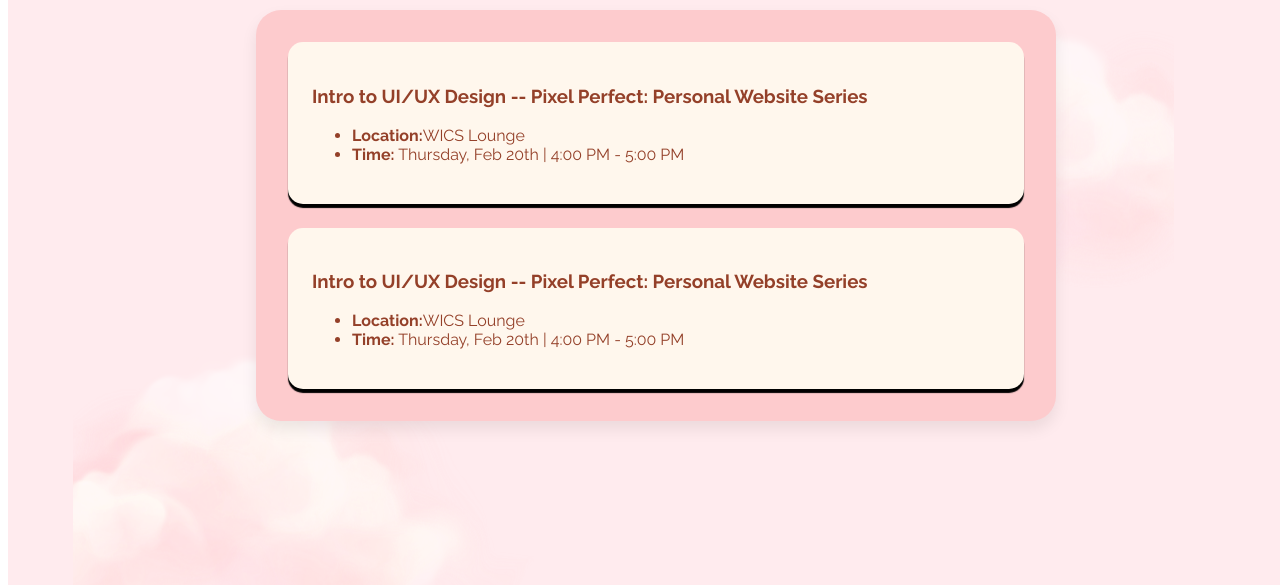
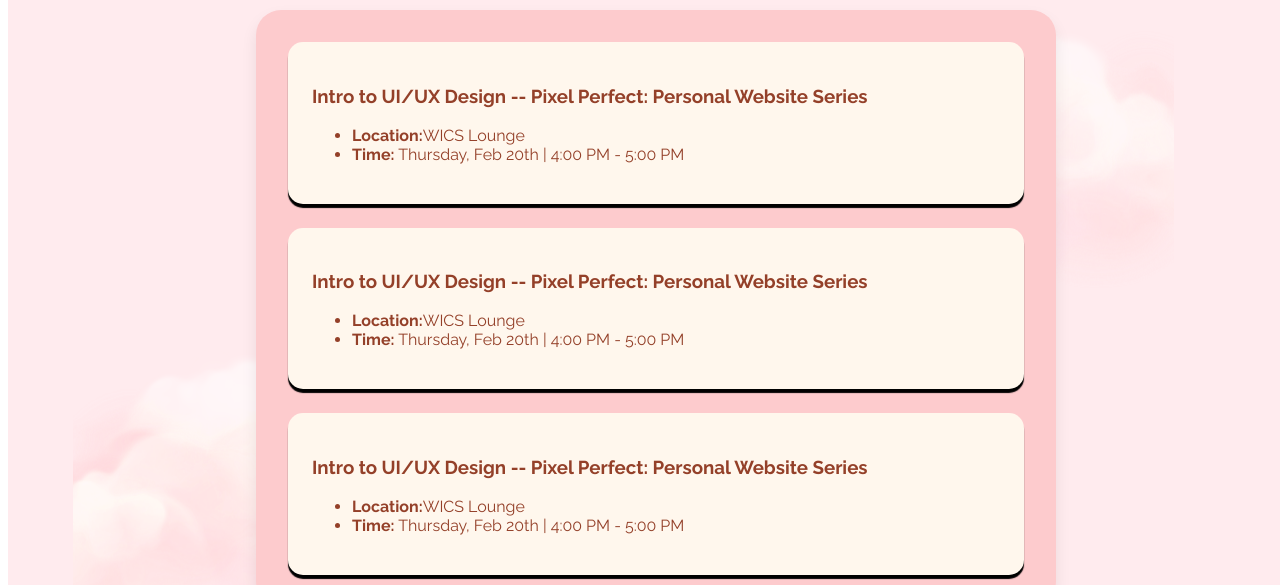
Before and after one commit to wics-uic/WiCS-Website, an Astro site: page / in a window 1280 px wide. Shown: the part 210-795 px from the top of the page. Built offline with nearby package versions, Linux system fonts and the light colour scheme; Astro itself is replaced by a stand-in of ours.

Commit message:
Updated events

```diff
--- a/src/components/UpcomingEvents.astro
+++ b/src/components/UpcomingEvents.astro
@@ -6,15 +6,19 @@
   {
     Title: "Intro to UI/UX Design -- Pixel Perfect: Personal Website Series",
     Location: "WICS Lounge",
-    Time: "Thursday, Feb 20th | 4:00 PM - 5:00 PM"
+    Time: "Thursday, Feb 20th | 4:00 PM - 5:00 PM",
   },
   {
     Title: "Intro to UI/UX Design -- Pixel Perfect: Personal Website Series",
     Location: "WICS Lounge",
-    Time: "Thursday, Feb 20th | 4:00 PM - 5:00 PM"
+    Time: "Thursday, Feb 20th | 4:00 PM - 5:00 PM",
   },
-]
-
+  {
+    Title: "Intro to UI/UX Design -- Pixel Perfect: Personal Website Series",
+    Location: "WICS Lounge",
+    Time: "Thursday, Feb 20th | 4:00 PM - 5:00 PM",
+  },
+];
 ---
 
 <section class="upcoming-events">
@@ -38,44 +42,21 @@
 
     <div class="events-container">
       {
-      events.map((event) => (
-        <div class="event-card">
-<EventCard title={event.Title} location={event.Location} time={event.Time}/>
-        </div>
-
-      ))
+        events.map((event) => (
+          <div class="event-card">
+            <EventCard
+              title={event.Title}
+              location={event.Location}
+              time={event.Time}
+            />
+          </div>
+        ))
       }
-      <!-- <div class="event-card">
-        <EventCard
-          title="Intro to UI/UX Design -- Pixel Perfect: Personal Website Series"
-          location="WICS Lounge"
-          time="Thursday, Feb 20th | 4:00 PM - 5:00 PM"
-        />
-      </div>
-
-      <div class="event-card">
-        <EventCard
-          title="Design Your Website -- Pixel Perfect: Personal Website Series"
-          location="WICS Lounge"
-          time="Thursday, Feb 27th | 4:00 PM - 5:00 PM"
-        />
-      </div>
-
-      <div class="event-card">
-        <EventCard
-          title="Build Your Website -- Pixel Perfect: Personal Website Series"
-          location="WICS Lounge"
-          time="Thursday, Mar 6th | 4:00 PM - 5:00 PM"
-        />
-      </div> -->
     </div>
   </div>
 </section>
 
 <style>
-  @import url("https://fonts.googleapis.com/css2?family=Lora:ital,wght@0,400..700;1,400..700&display=swap");
-  @import url("https://fonts.googleapis.com/css2?family=Lora:ital,wght@0,400..700;1,400..700&family=Raleway:ital,wght@0,100..900;1,100..900&display=swap");
-
   .upcoming-events {
     position: relative;
     width: 100%;
```
